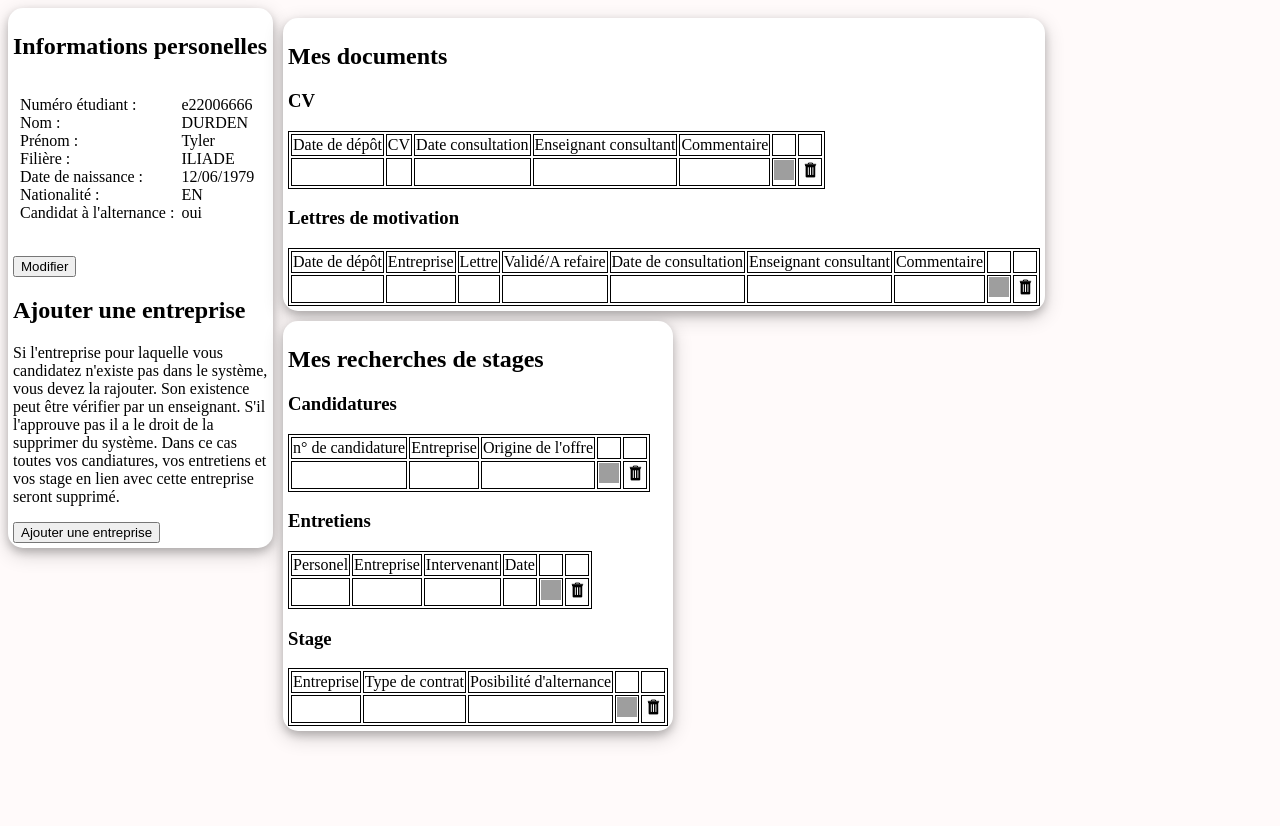
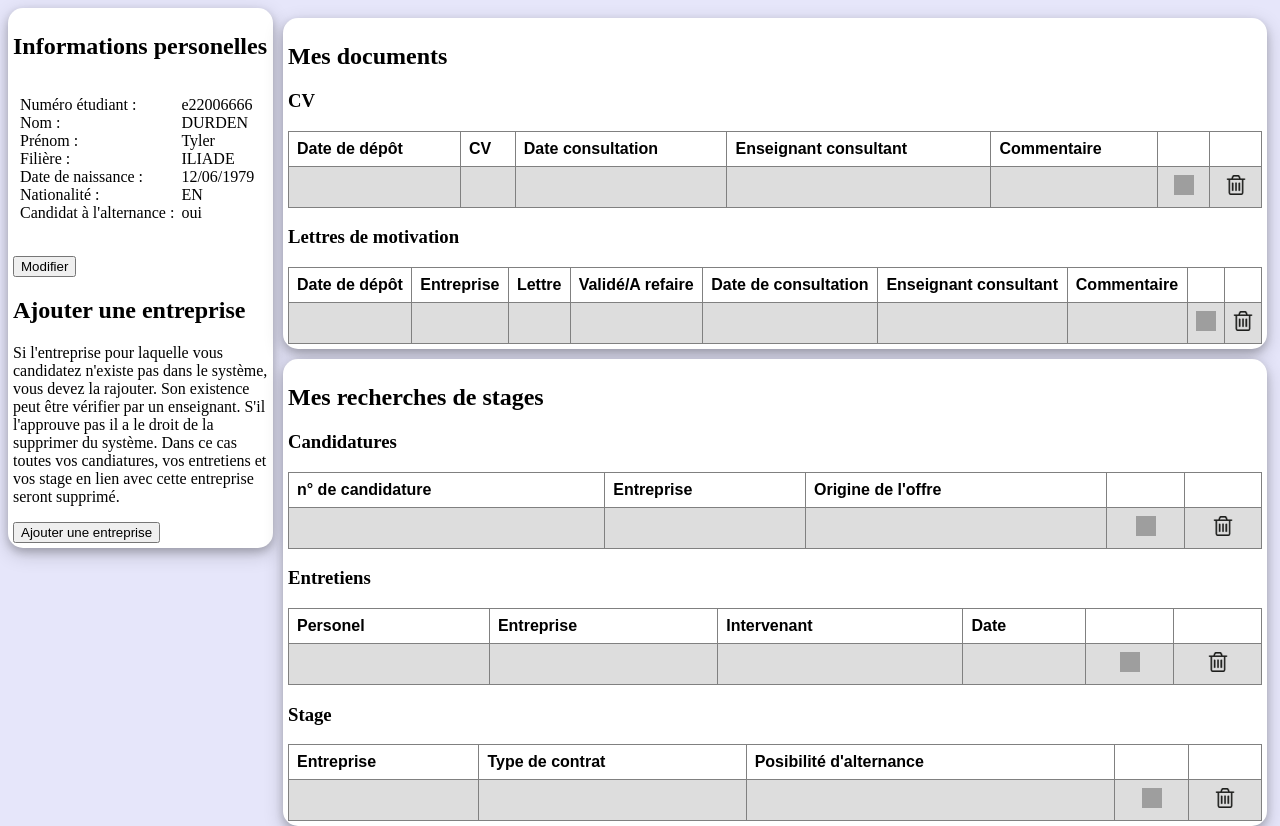
Before and after one commit to Chiara06830/Stage-et-Alternance-Master-UBO, a React app: page / in a window 1280 px wide. Before the commit the page ends 800 px from the top, so only its background shows below. Built offline with nearby package versions, Linux system fonts and the light colour scheme; grey boxes are pictures that could not be loaded.

Commit message:
embelissement tableau

```diff
--- a/src/etudiant/tableauDeBord.js
+++ b/src/etudiant/tableauDeBord.js
@@ -12,8 +12,8 @@ class Tableau extends React.Component{
         for(let i=0; i<this.nbCol-2; i++){
             infos += "<td> </td>";
         }
-        infos += "<td/> <img src=\"/img/crayon_376363.png\" alt=\"bouton modifier\" width=\"20\" height=\"20\">";
-        infos += "<td/> <img src=\"/img/trash-bin-symbol_318-10194.jpg\" alt=\"bouton modifier\" width=\"20\" height=\"20\">";
+        infos += "<td style=\"text-align: center\"/> <img src=\"/img/crayon_376363.png\" alt=\"bouton modifier\" width=\"20\" height=\"20\">";
+        infos += "<td style=\"text-align: center\"/> <img src=\"/img/csm_Accroche_dechets_menagers_28360027d4.png\" alt=\"bouton modifier\" width=\"20\" height=\"20\">";
         return <tr dangerouslySetInnerHTML={{ __html: infos }}/>;
     }
 
@@ -22,10 +22,10 @@ class Tableau extends React.Component{
         this.nbCol = nbColonne;
         for(let i=0; i<nbColonne; i++){
             let nom = tab[i];
-            col += "<td>" + nom + "</td>";
+            col += "<th>" + nom + "</th>";
         }
 
-        return <tr dangerouslySetInnerHTML={{ __html: col }}/>;
+        return <tr class="titre" dangerouslySetInnerHTML={{ __html: col }}/>;
     }
 
     render(){
--- a/src/style/etudiant.css
+++ b/src/style/etudiant.css
@@ -1,5 +1,6 @@
 #partieGauche{
     width: 255px;
+    height: 100%;
     float:left;
     background-color: white;
     padding: 5px;
@@ -10,6 +11,7 @@
 .tableauBord{
     margin-left: 10px;
     margin-top: 10px;
+    width : calc(100% - 290px);
     float:left;
     background-color: white;
     padding: 5px;
@@ -20,7 +22,3 @@
 #info{
     margin-top: 36px;
 }
-
-table, th, td {
-    border: 1px solid black;
-}
--- a/src/style/general.css
+++ b/src/style/general.css
@@ -1,3 +1,11 @@
+body{
+    height: 100%;
+}
+
+div {
+    height: 100%;
+}
+
 .align{
     margin-left: 7px;
     margin-right: 7px;
@@ -9,5 +17,21 @@
 }
 
 body{
-    background: snow;
+    background: lavender;
 }
+
+table {
+    font-family: arial, sans-serif;
+    border-collapse: collapse;
+    width: 100%;
+}
+
+td, th {
+    border: 1px solid gray;
+    text-align: left;
+    padding: 8px;
+}
+
+tr:nth-child(even) {
+    background-color: #dddddd;
+}
```
Also changed, not shown: public/img/csm_Accroche_dechets_menagers_28360027d4.png (added), 1 other file.
